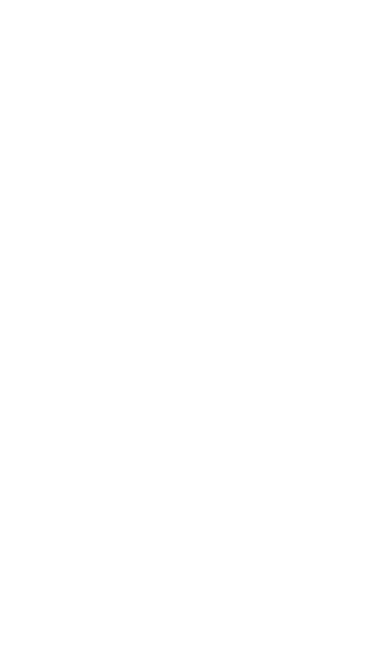
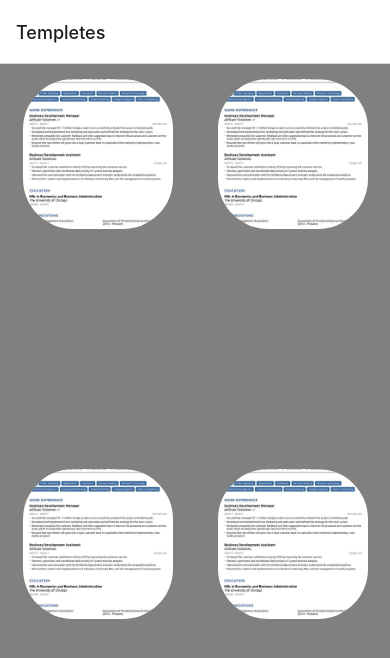
Before and after one commit to AniketDevmore/ResumeBuilder, a React Native app: screen /templetesScreen in a window 390 px wide. Shown: the top 658 px of the page. Built offline with nearby package versions, Linux system fonts and the light colour scheme.

Commit message:
Added file structure and navigation

```diff
--- a/App.tsx
+++ b/App.tsx
@@ -1,15 +1,14 @@
 import React from 'react';
-import {
-  SafeAreaView,
-} from 'react-native';
-
+import 'react-native-gesture-handler';
+import { GestureHandlerRootView } from 'react-native-gesture-handler';
+import StackNavigation from './src/navigation/StackNavigation';
 
 function App(): React.JSX.Element {
 
   return (
-    <SafeAreaView>
-
-    </SafeAreaView>
+    <GestureHandlerRootView style={{flex: 1}}>
+      <StackNavigation/>
+    </GestureHandlerRootView>
   );
 }
 
--- /dev/null
+++ b/src/navigation/StackNavigation.tsx
@@ -0,0 +1,23 @@
+import { createStackNavigator } from "@react-navigation/stack";
+import { View } from "react-native";
+import TempletesScreen from "../screens/TempletesScreen/TempletesScreen";
+import { NavigationContainer } from "@react-navigation/native";
+
+const StackNavigation = () => {
+    const Stack = createStackNavigator();
+    return (
+        <NavigationContainer>
+            <Stack.Navigator>
+                <Stack.Screen
+                    name={'templetesScreen'}
+                    component={TempletesScreen}
+                    options={{
+                        title: 'Templetes'
+                    }}
+                />
+            </Stack.Navigator>
+        </NavigationContainer>
+    )
+}
+
+export default StackNavigation;
--- /dev/null
+++ b/src/screens/TempletesScreen/TempletesScreen.styles.ts
@@ -0,0 +1,32 @@
+import { ImageStyle, StyleSheet, ViewStyle } from "react-native"
+
+interface Styles {
+    commonFlex: ViewStyle,
+    templateContainer: ViewStyle,
+    templates: ViewStyle,
+    templateImg: ImageStyle
+}
+
+export default (() => {
+    return StyleSheet.create<Styles>({
+        commonFlex: {
+            flex: 1
+        },
+        templateContainer: {
+            flex: 1,
+            flexDirection: 'row',
+            flexWrap: 'wrap',
+            justifyContent: 'space-around',
+            backgroundColor:'gray'
+        },
+        templates: {
+            marginTop: 15,
+
+        },
+        templateImg: {
+            height: 150,
+            width: 150,
+            borderRadius: 50
+        }
+    })
+})
--- /dev/null
+++ b/src/screens/TempletesScreen/TempletesScreen.tsx
@@ -0,0 +1,27 @@
+import { useMemo } from "react";
+import { Image, SafeAreaView, TouchableOpacity, View } from "react-native";
+import createStyles from './TempletesScreen.styles'
+
+const TempletesScreen = () => {
+    const styles = useMemo(() => createStyles(), []);
+    return (
+        <SafeAreaView style={styles.commonFlex}>
+            <View style={styles.templateContainer}>
+                <TouchableOpacity style={styles.templates}>
+                    <Image style={styles.templateImg} source={require('../../assets/images/temp1.jpg')} />
+                </TouchableOpacity>
+                <TouchableOpacity style={styles.templates}>
+                    <Image style={styles.templateImg} source={require('../../assets/images/temp1.jpg')} />
+                </TouchableOpacity>
+                <TouchableOpacity style={styles.templates}>
+                    <Image style={styles.templateImg} source={require('../../assets/images/temp1.jpg')} />
+                </TouchableOpacity>
+                <TouchableOpacity style={styles.templates}>
+                    <Image style={styles.templateImg} source={require('../../assets/images/temp1.jpg')} />
+                </TouchableOpacity>
+            </View>
+        </SafeAreaView>
+    )
+}
+
+export default TempletesScreen;
--- /dev/null
+++ b/src/shared/theme/colors.ts
@@ -0,0 +1,5 @@
+export default {
+    colors: {
+
+    }
+}
--- /dev/null
+++ b/src/utils/constantData/constantData.ts
@@ -0,0 +1,4 @@
+
+export const Templates = [
+    { id: 1, img: '../../assets/images/temp1.jpg' }
+]
```
Also changed, not shown: package.json (+6 -1 lines), src/assets/images/temp1.jpg (added), 1 other file (tests, documents, lock files or other folders).
